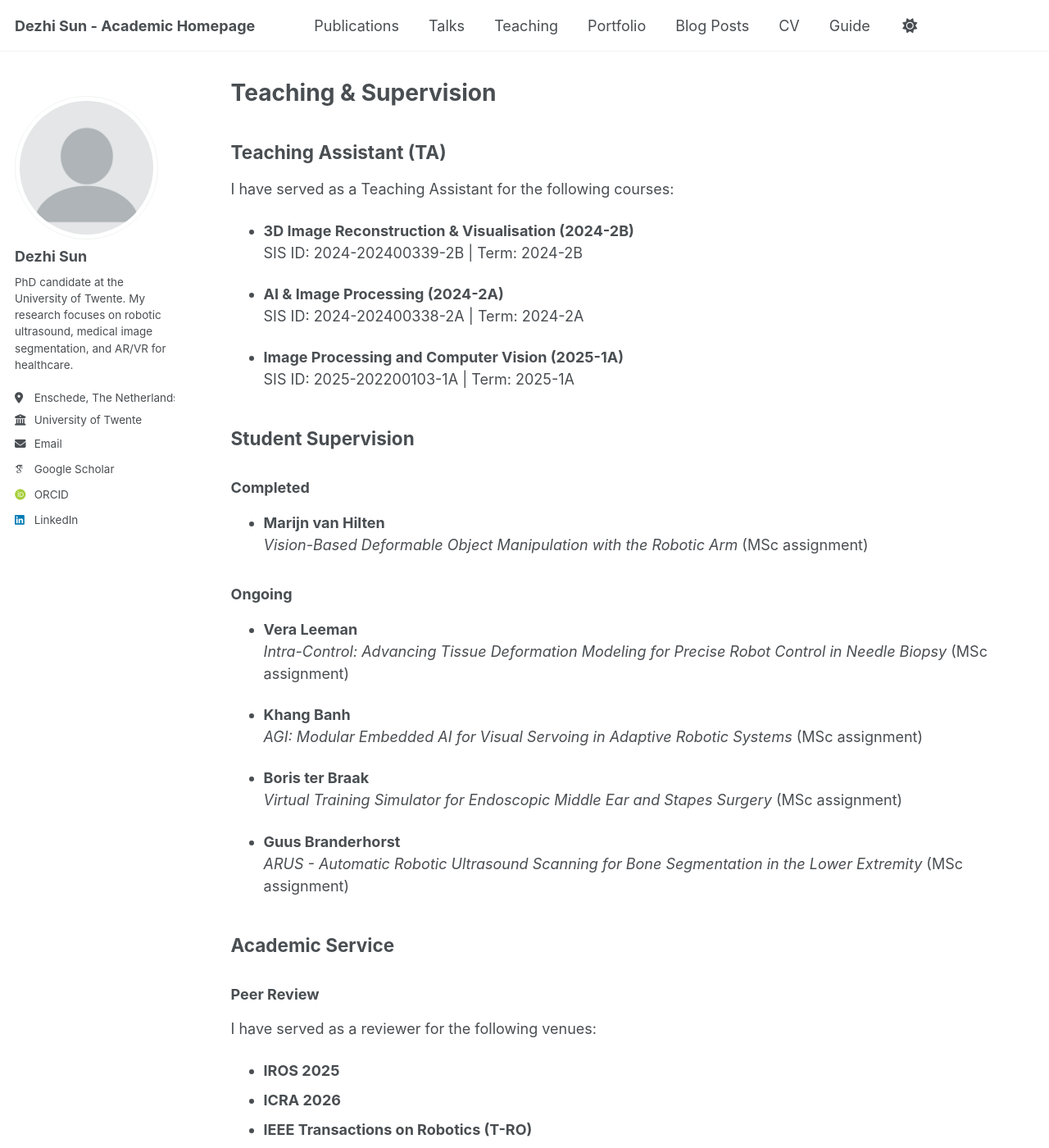
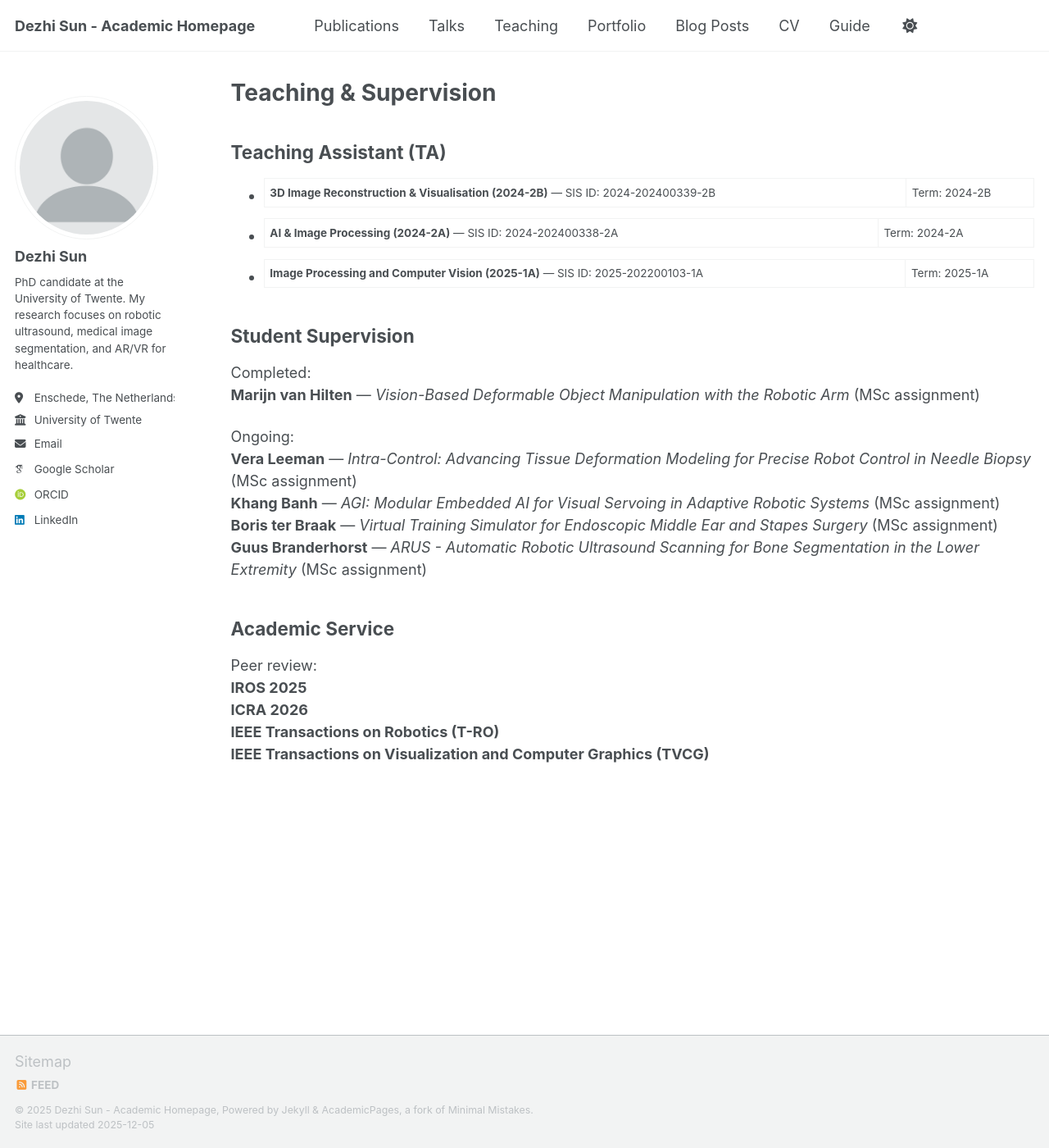
Before and after one commit to Jacksundezhi/Jacksundezhi.github.io, a Jekyll site: the page built from _pages/teaching.md, in a window 1280 px wide and 1400 px high. Shown: the whole window at 82% size. Built offline with Jekyll 4.4.1, drawn with Linux system fonts in a browser that asks for light colours; some web fonts are replaced; a script bundle is joined from its source files by our own code; library files that are not in the unit come from our copies.

Commit message:
Update teaching.md

```diff
--- a/_pages/teaching.md
+++ b/_pages/teaching.md
@@ -6,49 +6,23 @@
 ---
 
 ## Teaching Assistant (TA)
-
-I have served as a Teaching Assistant for the following courses:
-
-- **3D Image Reconstruction & Visualisation (2024-2B)**
-  SIS ID: 2024-202400339-2B | Term: 2024-2B
-
-- **AI & Image Processing (2024-2A)**
-  SIS ID: 2024-202400338-2A | Term: 2024-2A
-
-- **Image Processing and Computer Vision (2025-1A)**
-  SIS ID: 2025-202200103-1A | Term: 2025-1A
-
+- **3D Image Reconstruction & Visualisation (2024-2B)** — SIS ID: 2024-202400339-2B | Term: 2024-2B
+- **AI & Image Processing (2024-2A)** — SIS ID: 2024-202400338-2A | Term: 2024-2A
+- **Image Processing and Computer Vision (2025-1A)** — SIS ID: 2025-202200103-1A | Term: 2025-1A
 
 ## Student Supervision
+Completed:
+**Marijn van Hilten** — *Vision-Based Deformable Object Manipulation with the Robotic Arm* (MSc assignment)
 
-### Completed
-
-- **Marijn van Hilten**
-  *Vision-Based Deformable Object Manipulation with the Robotic Arm* (MSc assignment)
-
-
-### Ongoing
-
-- **Vera Leeman**
-  *Intra-Control: Advancing Tissue Deformation Modeling for Precise Robot Control in Needle Biopsy* (MSc assignment)
-
-- **Khang Banh**
-  *AGI: Modular Embedded AI for Visual Servoing in Adaptive Robotic Systems* (MSc assignment)
-
-- **Boris ter Braak**
-  *Virtual Training Simulator for Endoscopic Middle Ear and Stapes Surgery* (MSc assignment)
-
-- **Guus Branderhorst**
-  *ARUS - Automatic Robotic Ultrasound Scanning for Bone Segmentation in the Lower Extremity* (MSc assignment)
-
+Ongoing:
+**Vera Leeman** — *Intra-Control: Advancing Tissue Deformation Modeling for Precise Robot Control in Needle Biopsy* (MSc assignment)
+**Khang Banh** — *AGI: Modular Embedded AI for Visual Servoing in Adaptive Robotic Systems* (MSc assignment)
+**Boris ter Braak** — *Virtual Training Simulator for Endoscopic Middle Ear and Stapes Surgery* (MSc assignment)
+**Guus Branderhorst** — *ARUS - Automatic Robotic Ultrasound Scanning for Bone Segmentation in the Lower Extremity* (MSc assignment)
 
 ## Academic Service
-
-### Peer Review
-
-I have served as a reviewer for the following venues:
-
-- **IROS 2025**
-- **ICRA 2026**
-- **IEEE Transactions on Robotics (T-RO)**
-- **IEEE Transactions on Visualization and Computer Graphics (TVCG)**
+Peer review:
+**IROS 2025**
+**ICRA 2026**
+**IEEE Transactions on Robotics (T-RO)**
+**IEEE Transactions on Visualization and Computer Graphics (TVCG)**
```
